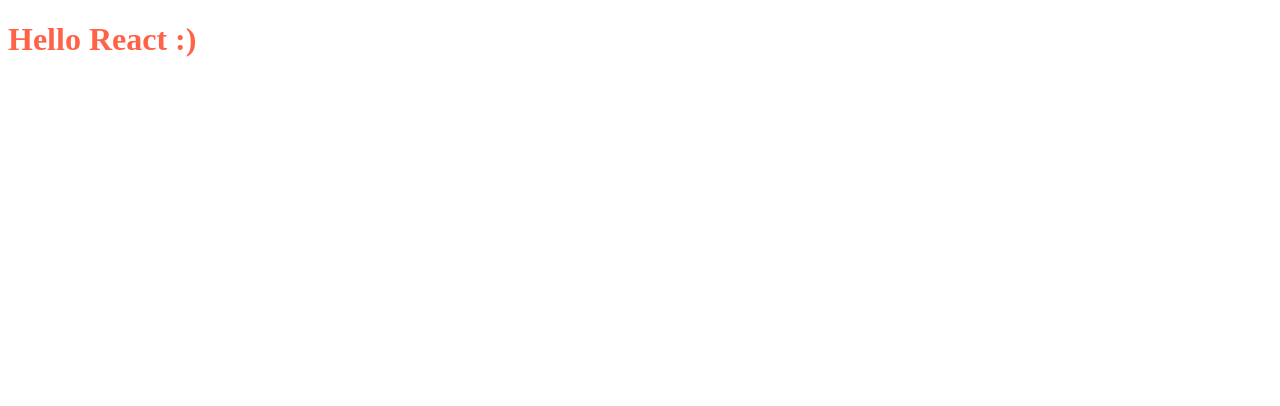
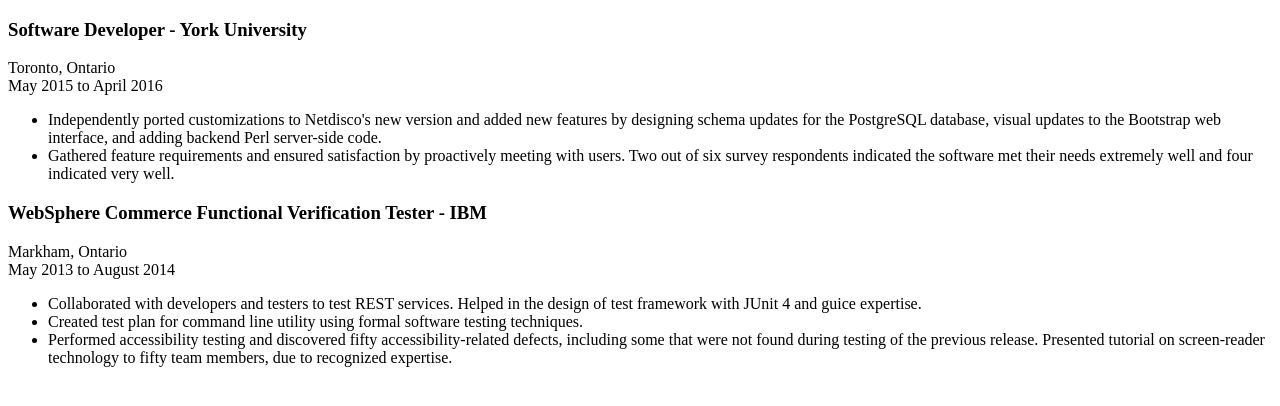
Before and after one commit to latagore/Resume, a React app: page / in a window 1280 px wide. Shown: the top 406 px of the page. Built offline with nearby package versions, Linux system fonts and the light colour scheme.

Commit message:
create Experience component

```diff
--- a/src/App.jsx
+++ b/src/App.jsx
@@ -1,9 +1,28 @@
 import React, {Component} from 'react';
 
+const Experience = (data, key) => {
+  console.log(data.info)
+  return (
+    <div key={key}>
+      <h3 className="heading">{data.title} - {data.organization}</h3>
+      <div className="location">{data.location}</div>
+      <div className="date">{data.startDate} to {data.endDate}</div>
+      <ul className="info">
+      {
+        data.info.map(i => <li>{i}</li>)
+      }
+      </ul>
+    </div>
+  );
+}
+
 class App extends Component {
+
   render() {
     return (
-      <h1>Hello React :)</h1>
+      <section class="experience">
+        {this.props.data.experience.map((e, i) => Experience(e, i))}
+      </section>
     );
   }
 }
--- a/src/index.jsx
+++ b/src/index.jsx
@@ -2,10 +2,10 @@
 
 // Load up the application styles
 require("../styles/application.scss");
-
+const data = require("../resume-data.json");
 // Render the top-level React component
 import React from 'react';
 import ReactDOM from 'react-dom';
 import App from './App.jsx';
 
-ReactDOM.render(<App />, document.getElementById('react-root'));
+ReactDOM.render(<App data={data}/>, document.getElementById('react-root'));
```
